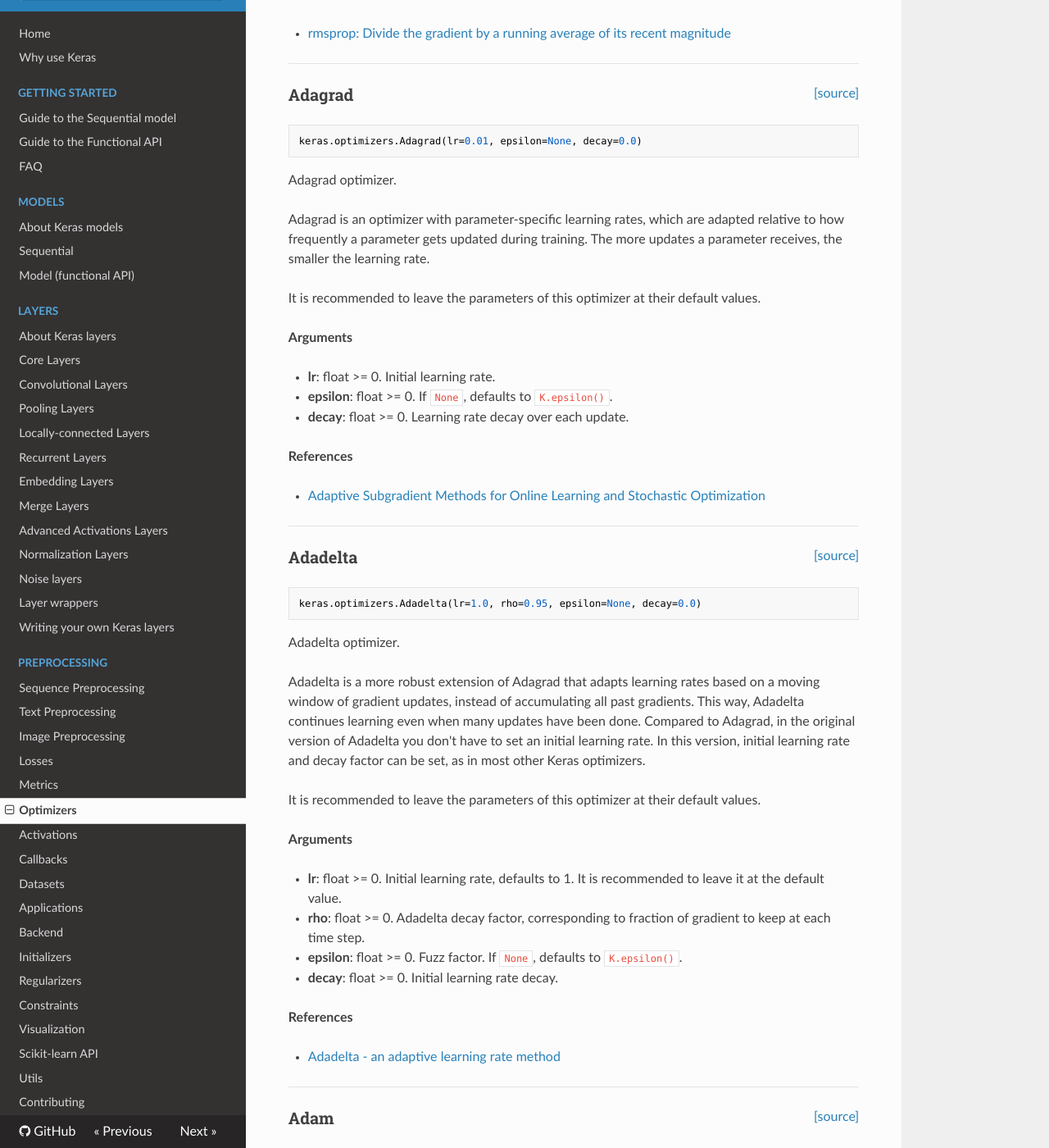
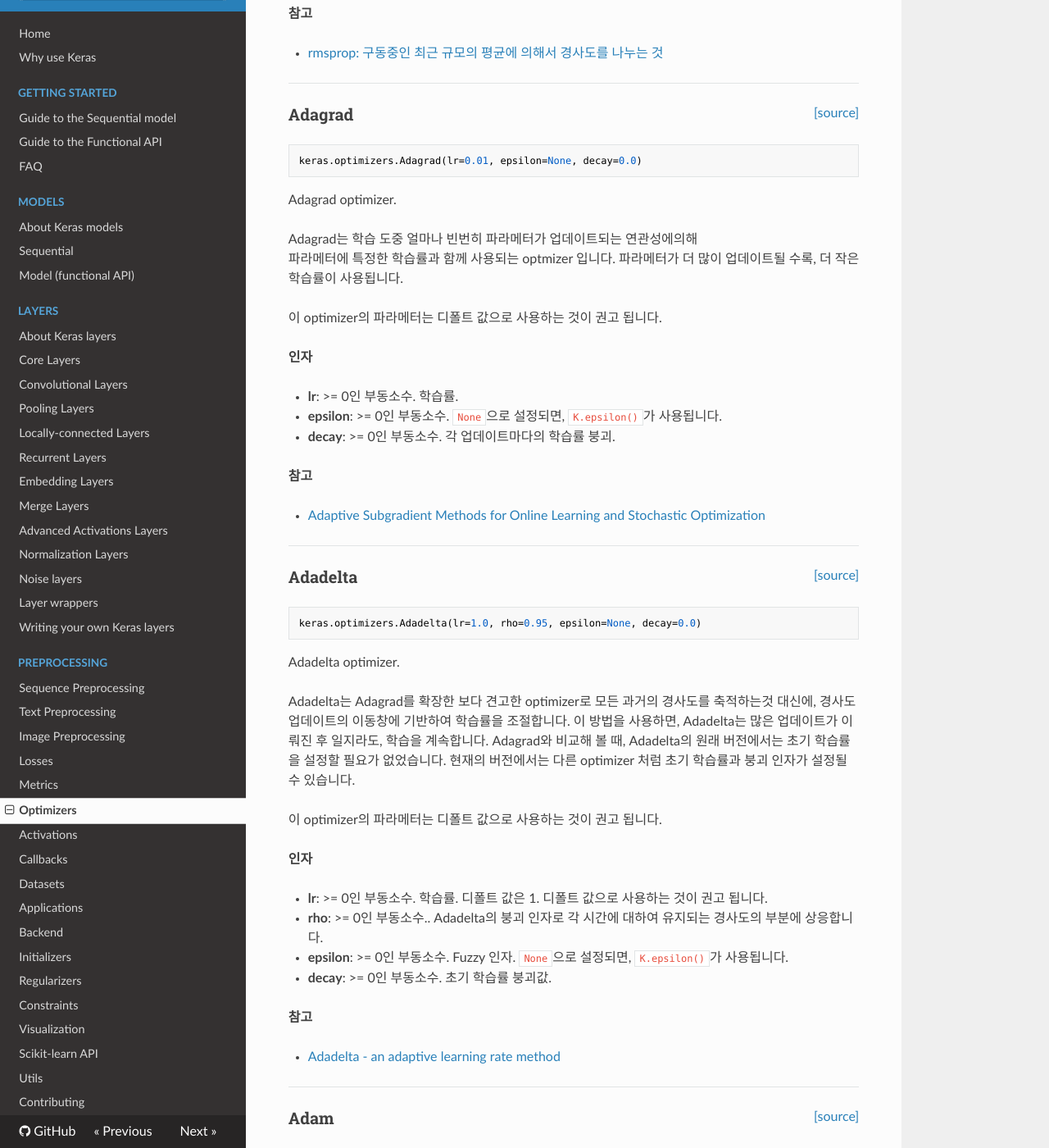
Before and after one commit to keras-team/keras-docs-ko, an MkDocs documentation site: the page built from sources/optimizers.md, in a window 1280 px wide and 1400 px high, scrolled down 1838 px. Shown: the whole window at 82% size. Built offline with MkDocs 1.6.1, drawn with Linux system fonts in a browser that asks for light colours; nearby versions of some CDN libraries; some of the changed text lies outside the part shown.

Commit message:
Adadelta까지 번역 초안

````diff
--- a/sources/optimizers.md
+++ b/sources/optimizers.md
@@ -1,7 +1,7 @@
 
-## Usage of optimizers
+## Optimizers의 용법
 
-An optimizer is one of the two arguments required for compiling a Keras model:
+optimizer는 Keras 모델을 컴파일하기 위해 요구되는 두 인자 중 하나 입니다:
 
 ```python
 from keras import optimizers
@@ -14,33 +14,33 @@
 model.compile(loss='mean_squared_error', optimizer=sgd)
 ```
 
-You can either instantiate an optimizer before passing it to `model.compile()` , as in the above example, or you can call it by its name. In the latter case, the default parameters for the optimizer will be used.
+위의 예제와 같이 `model.compile()`에 전달하기 전에 optimizer의 인스턴스를 만들거나, 또는 이름을 이용해서 호출할 수 있습니다. 후자의 경우에는 optimizer를 위한 디폴트 파라메터가 사용됩니다.
 
 ```python
-# pass optimizer by name: default parameters will be used
+# 이름으로 optimizer를 전달: 디폴트 파라메터가 사용됨
 model.compile(loss='mean_squared_error', optimizer='sgd')
 ```
 
 ---
 
-## Parameters common to all Keras optimizers
+## 모든 Keras의 Optimizer에 공통적인 파라메터
 
-The parameters `clipnorm` and `clipvalue` can be used with all optimizers to control gradient clipping:
+`clipnorm` 그리고 `clipvalue` 파라메터는 경사도 자르기(gradient clipping)을 조절하기 위한 모든 optimizer에서 사용될 수 있습니다:
 
 ```python
 from keras import optimizers
 
-# All parameter gradients will be clipped to
-# a maximum norm of 1.
+# 경사도가 자르게될 모든 파라메터에 대한
+# Norm의 최대값을 1로 설정
 sgd = optimizers.SGD(lr=0.01, clipnorm=1.)
 ```
 
 ```python
 from keras import optimizers
 
-# All parameter gradients will be clipped to
-# a maximum value of 0.5 and
-# a minimum value of -0.5.
+# A경사도가 자르게될 모든 파라메터의
+# 최대값을 0.5, 그리고
+# 최소값을 -0.5로 설정
 sgd = optimizers.SGD(lr=0.01, clipvalue=0.5)
 ```
 
@@ -53,18 +53,16 @@
 keras.optimizers.SGD(lr=0.01, momentum=0.0, decay=0.0, nesterov=False)
 ```
 
-Stochastic gradient descent optimizer.
+Stochastic Gradient Descent optimizer.
 
-Includes support for momentum,
-learning rate decay, and Nesterov momentum.
+모멘텀(momentum), 학습률 붕괴(learning rate decay), 그리고 네스테로프 모멘텀(Nesterov momentum)의 지원을 포함합니다.
 
-__Arguments__
+__인자__
 
-- __lr__: float >= 0. Learning rate.
-- __momentum__: float >= 0. Parameter that accelerates SGD
-    in the relevant direction and dampens oscillations.
-- __decay__: float >= 0. Learning rate decay over each update.
-- __nesterov__: boolean. Whether to apply Nesterov momentum.
+- __lr__: >= 0인 부동소수. 학습률.
+- __momentum__: >= 0인 부동소수. SGD를 적절한 방향으로 가속화 하고, 흔들림(진동)을 약화시키기 위한 파라메터.
+- __decay__: >= 0인 부동소수. 각 업데이트마다의 학습률 붕괴.
+- __nesterov__: 불리언. 네스테로프 모멘텀을 적용할지 말지.
 
 ----
 
@@ -77,24 +75,21 @@
 
 RMSProp optimizer.
 
-It is recommended to leave the parameters of this optimizer
-at their default values
-(except the learning rate, which can be freely tuned).
+이 optimizer의 파라메터를 디폴트 값으로 사용하는 것이 권고 됩니다.
+(자유롭게 튜닝될 수 있는 학습률은 제외)
 
-This optimizer is usually a good choice for recurrent
-neural networks.
+이 optimizer는 보통 순환 신경망(Recurrent Neural Networks)을 위한 좋은 선택입니다.
 
-__Arguments__
+__인자__
 
-- __lr__: float >= 0. Learning rate.
-- __rho__: float >= 0.
-- __epsilon__: float >= 0. Fuzz factor. If `None`, defaults to `K.epsilon()`.
-- __decay__: float >= 0. Learning rate decay over each update.
+- __lr__:  >= 0인 부동소수. 학습률.
+- __rho__: >= 0인 부동소수.
+- __epsilon__: >= 0인 부동소수. Fuzzy 인자. `None`으로 설정되면, `K.epsilon()`가 사용됩니다.
+- __decay__: >= 0인 부동소수. 각 업데이트마다의 학습률 붕괴.
 
-__References__
+__참고__
 
-- [rmsprop: Divide the gradient by a running average of its recent magnitude
-   ](http://www.cs.toronto.edu/~tijmen/csc321/slides/lecture_slides_lec6.pdf)
+- [rmsprop: 구동중인 최근 규모의 평균에 의해서 경사도를 나누는 것](http://www.cs.toronto.edu/~tijmen/csc321/slides/lecture_slides_lec6.pdf)
 
 ----
 
@@ -107,21 +102,19 @@
 
 Adagrad optimizer.
 
-Adagrad is an optimizer with parameter-specific learning rates,
-which are adapted relative to how frequently a parameter gets
-updated during training. The more updates a parameter receives,
-the smaller the learning rate.
+Adagrad는 학습 도중 얼마나 빈번히 파라메터가 업데이트되는 연관성에의해
+파라메터에 특정한 학습률과 함께 사용되는 optmizer 입니다.
+파라메터가 더 많이 업데이트될 수록, 더 작은 학습률이 사용됩니다.
 
-It is recommended to leave the parameters of this optimizer
-at their default values.
+이 optimizer의 파라메터는 디폴트 값으로 사용하는 것이 권고 됩니다.
 
-__Arguments__
+__인자__
 
-- __lr__: float >= 0. Initial learning rate.
-- __epsilon__: float >= 0. If `None`, defaults to `K.epsilon()`.
-- __decay__: float >= 0. Learning rate decay over each update.
+- __lr__: >= 0인 부동소수. 학습률.
+- __epsilon__: >= 0인 부동소수. `None`으로 설정되면, `K.epsilon()`가 사용됩니다.
+- __decay__: >= 0인 부동소수. 각 업데이트마다의 학습률 붕괴.
 
-__References__
+__참고__
 
 - [Adaptive Subgradient Methods for Online Learning and Stochastic
    Optimization](http://www.jmlr.org/papers/volume12/duchi11a/duchi11a.pdf)
@@ -137,27 +130,23 @@
 
 Adadelta optimizer.
 
-Adadelta is a more robust extension of Adagrad
-that adapts learning rates based on a moving window of gradient updates,
-instead of accumulating all past gradients. This way, Adadelta continues
-learning even when many updates have been done. Compared to Adagrad, in the
-original version of Adadelta you don't have to set an initial learning
-rate. In this version, initial learning rate and decay factor can
-be set, as in most other Keras optimizers.
+Adadelta는 Adagrad를 확장한 보다 견고한 optimizer로
+모든 과거의 경사도를 축적하는것 대신에, 경사도 업데이트의 이동창에 기반하여 학습률을 조절합니다.
+이 방법을 사용하면, Adadelta는 많은 업데이트가 이뤄진 후 일지라도, 학습을 계속합니다.
+Adagrad와 비교해 볼 때, Adadelta의 원래 버전에서는 초기 학습률을 설정할 필요가 없었습니다.
+현재의 버전에서는 다른 optimizer 처럼 초기 학습률과 붕괴 인자가 설정될 수 있습니다.
 
-It is recommended to leave the parameters of this optimizer
-at their default values.
+이 optimizer의 파라메터는 디폴트 값으로 사용하는 것이 권고 됩니다.
 
-__Arguments__
+__인자__
 
-- __lr__: float >= 0. Initial learning rate, defaults to 1.
-    It is recommended to leave it at the default value.
-- __rho__: float >= 0. Adadelta decay factor, corresponding to fraction of
-    gradient to keep at each time step.
-- __epsilon__: float >= 0. Fuzz factor. If `None`, defaults to `K.epsilon()`.
-- __decay__: float >= 0. Initial learning rate decay.
+- __lr__: >= 0인 부동소수. 학습률. 디폴트 값은 1.
+    디폴트 값으로 사용하는 것이 권고 됩니다.
+- __rho__: >= 0인 부동소수.. Adadelta의 붕괴 인자로 각 시간에 대하여 유지되는 경사도의 부분에 상응합니다.
+- __epsilon__: >= 0인 부동소수. Fuzzy 인자. `None`으로 설정되면, `K.epsilon()`가 사용됩니다.
+- __decay__: >= 0인 부동소수. 초기 학습률 붕괴값.
 
-__References__
+__참고__
 
 - [Adadelta - an adaptive learning rate method](
    https://arxiv.org/abs/1212.5701)
````
